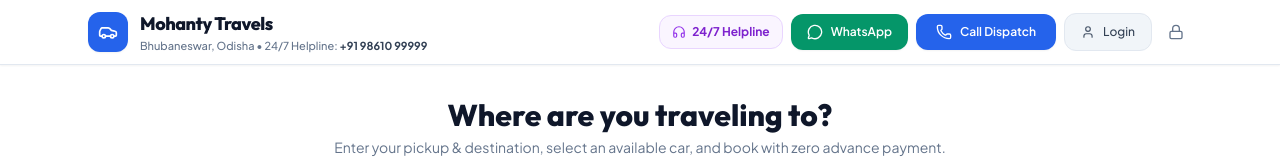
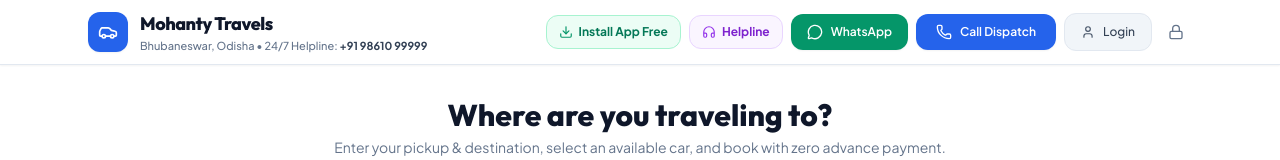
Before and after one commit to biswadeepbiswal/Travels, a React (Vite) app: page / in a window 1280 px wide. Shown: the top 160 px of the page. Built offline with nearby package versions, Linux system fonts and the light colour scheme.

Commit message:
Add 1-click free Install App button on top navigation

```diff
--- a/src/components/common/Navbar.tsx
+++ b/src/components/common/Navbar.tsx
@@ -1,4 +1,4 @@
-import React from 'react';
+import React, { useState, useEffect } from 'react';
 import {
   Car,
   Phone,
@@ -8,7 +8,8 @@ import {
   User,
   Calendar,
   ShieldCheck,
-  Headphones
+  Headphones,
+  Download
 } from 'lucide-react';
 import { useApp } from '../../context/AppContext';
 
@@ -21,6 +22,29 @@ export const Navbar: React.FC = () => {
     setAuthModalTab,
     setShowUserBookingsModal
   } = useApp();
+
+  const [installPrompt, setInstallPrompt] = useState<any>(null);
+
+  useEffect(() => {
+    const handler = (e: Event) => {
+      e.preventDefault();
+      setInstallPrompt(e);
+    };
+    window.addEventListener('beforeinstallprompt', handler);
+    return () => window.removeEventListener('beforeinstallprompt', handler);
+  }, []);
+
+  const handleInstallApp = async () => {
+    if (installPrompt) {
+      installPrompt.prompt();
+      const choice = await installPrompt.userChoice;
+      if (choice.outcome === 'accepted') {
+        setInstallPrompt(null);
+      }
+    } else {
+      alert("To install on your phone:\n1. Open Chrome/Safari menu (three dots or share button)\n2. Tap 'Add to Home screen' or 'Install App'.");
+    }
+  };
 
   const isAdmin = currentUser?.role === 'admin';
   const isCustomer = currentUser?.role === 'customer';
@@ -88,6 +112,16 @@ export const Navbar: React.FC = () => {
               /* 2. If Customer or Guest */
               <div className="flex items-center gap-2">
 
+                {/* 100% Free Install App Button */}
+                <button
+                  onClick={handleInstallApp}
+                  className="hidden sm:flex items-center gap-1.5 px-3 py-2 rounded-xl bg-emerald-50 text-emerald-700 hover:bg-emerald-100 text-xs font-bold border border-emerald-200 transition-colors cursor-pointer"
+                  title="Install Mohanty Travels Free on your Phone"
+                >
+                  <Download className="w-3.5 h-3.5 text-emerald-600" />
+                  <span>Install App Free</span>
+                </button>
+
                 {/* 24/7 Helpline Button (Desktop) */}
                 {settings.helpline_number && (
                   <a
@@ -96,7 +130,7 @@ export const Navbar: React.FC = () => {
                     title="24/7 Agency Emergency Helpline"
                   >
                     <Headphones className="w-3.5 h-3.5 text-purple-600" />
-                    <span>24/7 Helpline</span>
+                    <span>Helpline</span>
                   </a>
                 )}
 
```
